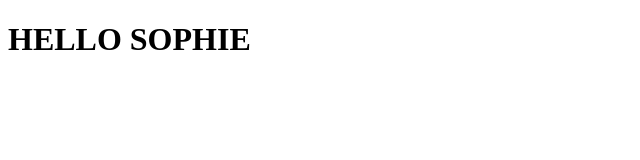
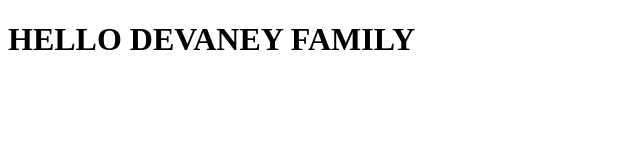
Before and after one commit to MCoder1013/matthewdev.me, a plain HTML site: page index.html in a window 1280 px wide. Shown: the whole page, without its empty margins (0-640 px from the left). Drawn offline with Linux system fonts and the light colour scheme.

Commit message:
devaney message

```diff
--- a/index.html
+++ b/index.html
@@ -8,6 +8,6 @@
 </head>
 
 <body>
-  <h1> HELLO SOPHIE </h2>
+  <h1> HELLO DEVANEY FAMILY </h1>
 </body>
 </html>
```
